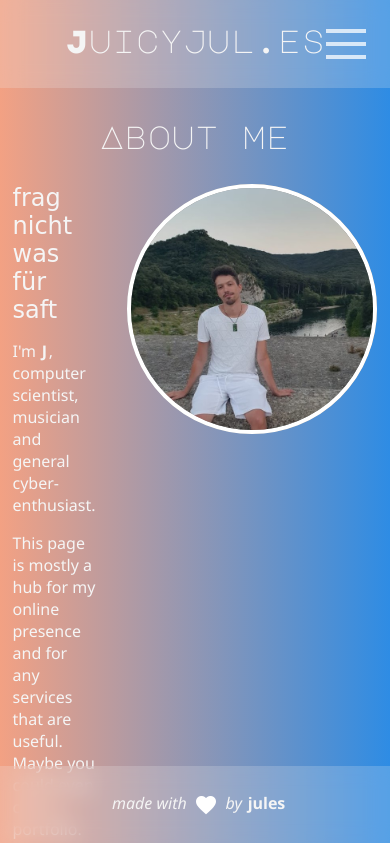
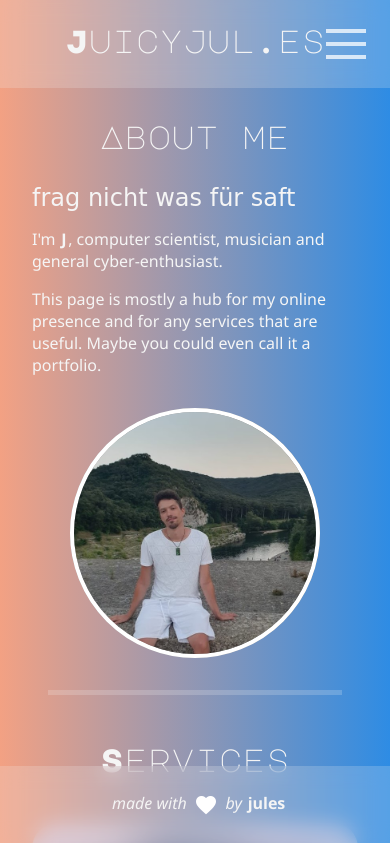
Before and after one commit to juicyjules/juicyjle.es, a plain HTML site: page index.html in a window 390 px wide. Shown: the top 843 px of the page. Drawn offline with Linux system fonts and the light colour scheme; a web font is replaced by a local one.

Commit message:
changed mobile view!

```diff
--- a/index.html
+++ b/index.html
@@ -49,13 +49,13 @@
     <main>
         <section id="about" class="container">
             <h1 class="random-text" style="width:100%">About me</h1>
-            <div style="display:flex; flex-direction:row; justify-items: flex-start;gap:2rem">
+            <div class="abt-container">
                 <div class="flex-col">
                     <p class="cursive" style="font-size:1.5rem;">frag nicht was für saft</p>
                     <p>I'm <span class="typewriter jules typewritten">Jules</span>, computer scientist, musician and general cyber-enthusiast. </p>
                     <p>This page is mostly a hub for my online presence and for any services that are useful. Maybe you could even call it a portfolio. </p>
                 </div>
-            <img style="border-radius: 100%; border: 4px white solid;backdrop-filter: grayscale(1);height:250px" src="images/meme.jpg" alt="JuicyJul.es Logo" class="profile-pic">
+                <img style="border-radius: 100%; border: 4px white solid;backdrop-filter: grayscale(1);height:250px;width:250px;" src="images/meme.jpg" alt="JuicyJul.es Logo" class="profile-pic">
                 </div>
             <div style="width:100%; height:5px; background-color:var(--milky-white);margin:1rem;"></div>
         </section>
--- a/styles.css
+++ b/styles.css
@@ -300,7 +300,19 @@ footer {
         padding-left: 1.5rem!important;
     }
 }
-
+.abt-container {
+    display:flex;
+    flex-direction:row;
+    justify-items: flex-start;
+    gap:2rem;
+}
+@media screen and (max-width: 768px) {
+    .abt-container {
+        flex-direction: column!important;
+        justify-items: center;
+        align-items: center;;
+    }
+}
 .hidden {
     display: none !important;
 }
```
Lines whose indentation alone changed are shown as unchanged.
